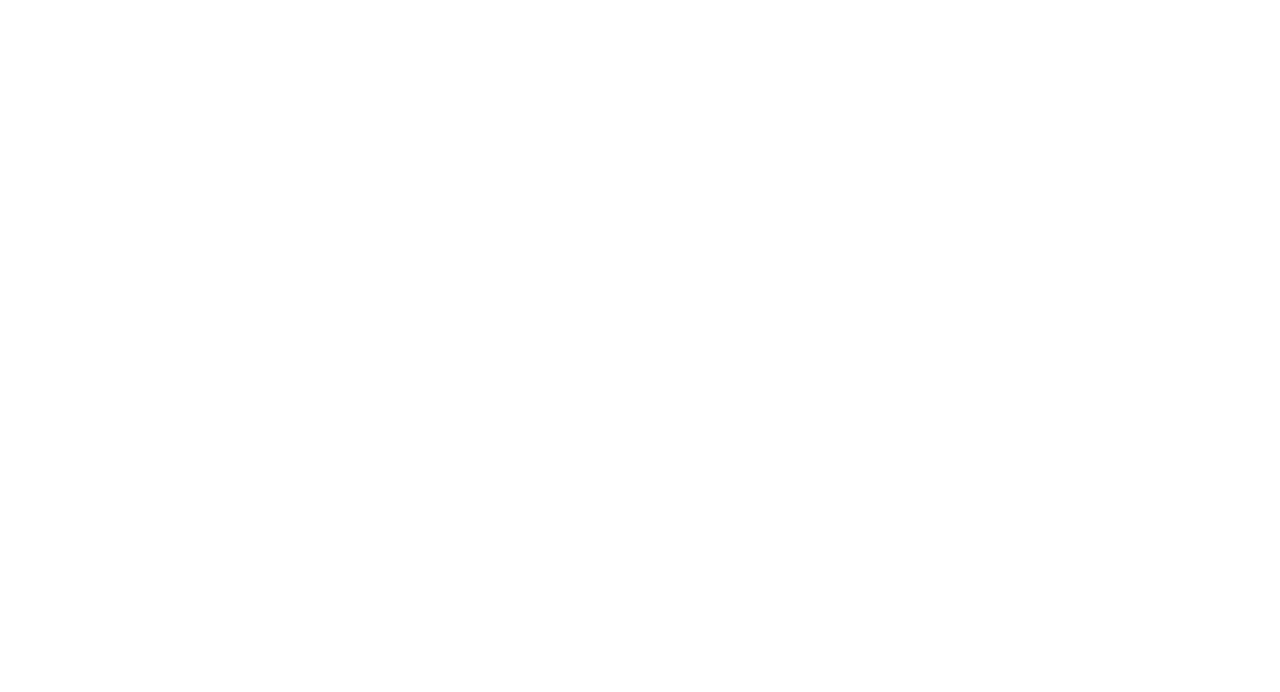
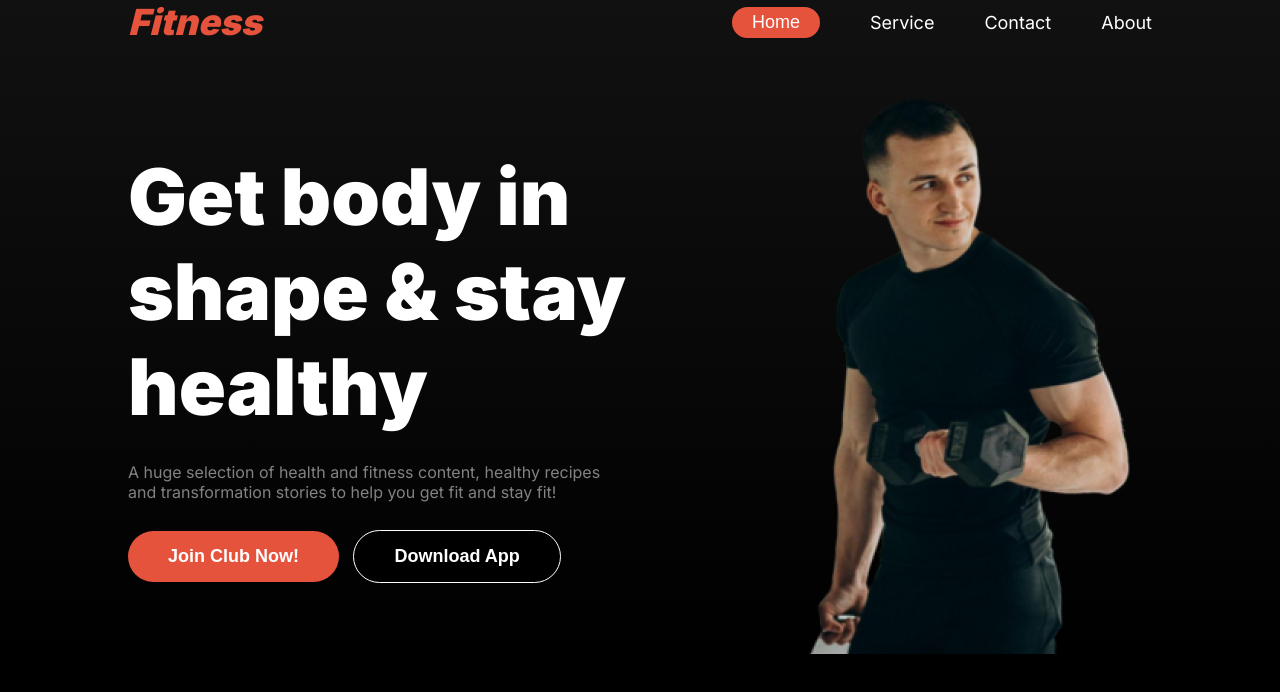
Before and after one commit to AymanSupto/assignment-two, a plain HTML site: page index.html in a window 1280 px wide. Drawn offline with Linux system fonts and the light colour scheme.

Commit message:
nav and banner section

```diff
--- a/index.html
+++ b/index.html
@@ -4,8 +4,30 @@
     <meta charset="UTF-8">
     <meta name="viewport" content="width=device-width, initial-scale=1.0">
     <title>Fitness</title>
+    <link rel="stylesheet" href="styles/styles.css">
 </head>
 <body>
-
+    <header class="banner-navbar">
+        <nav class="navbar">
+            <h1><i>Fitness</i></h1>
+            <ul>
+                <li><button>Home</button></li>
+                <li>Service</li>
+                <li>Contact</li>
+                <li>About</li>
+            </ul>
+       </nav>
+       <section class="banner-container">
+        <div class="banner-text">
+           <h1>Get body in <br>shape & stay <br> healthy</h1>
+           <p>A huge selection of health and fitness content, healthy recipes <br>and transformation stories to help you get fit and stay fit!</p>
+           <button class="join">Join Club Now!</button>
+           <button class="Download">Download App</button>
+        </div>
+        <div class="banner-image">
+            <img src="images/Images 2.png" alt="">
+        </div>
+       </section>
+    </header>
 </body>
 </html>
--- a/styles/styles.css
+++ b/styles/styles.css
@@ -0,0 +1,96 @@
+@import url('https://fonts.googleapis.com/css2?family=Inter:wght@100..900&display=swap');
+
+*{
+    margin: 0;
+}
+
+
+body{
+    font-family: "Inter", sans-serif;
+    background-color: black;
+}
+
+/* navbar */
+
+.navbar{
+    display: flex;
+    justify-content: space-between;
+    align-items: center;
+    width: 80%;
+    margin: 0px auto;
+}
+
+.navbar h1{
+    color: rgb(230, 83, 60);
+    font-size: 2.25rem;
+    font-weight: 900;
+}
+.navbar ul{
+    display: flex;
+    align-items: center;
+    gap: 50px;
+    list-style: none;
+}
+
+.navbar ul li{
+    font-size: 1.125rem;
+    font-weight: 400;
+    color: rgb(255, 255, 255);;
+}
+
+.navbar button{
+    background-color: rgb(230, 83, 60);
+    color: rgb(255, 255, 255);
+    font-size: 1.125rem;
+    font-weight: 500;
+    padding: 5px 20px;
+    border: none;
+    border-radius: 50px;
+}
+
+/* banner */
+
+.banner-container{
+    display: flex;
+    justify-content: space-between;
+    align-items: center;
+    width: 80%;
+    margin: 30px auto;
+}
+
+.banner-text h1{
+    color: black;
+    font-family: Inter;
+    font-size: 4.875rem;
+    font-weight: 900;
+    margin-bottom: 28px;
+    color: rgb(255, 255, 255);;
+}
+.banner-text p{
+    font-size: 1rem;
+    font-weight: 400;
+    margin-bottom: 28px;
+    color: rgba(255, 255, 255, 0.5);
+}
+.banner-text .join{
+    padding: 15px 40px;
+    font-size: 1.125rem;
+    font-weight: 600;
+    border: none;
+    border-radius: 42px;
+    color: rgb(255, 255, 255);
+    background: rgb(230, 83, 60)
+}
+.banner-text .Download{
+    margin-left: 10px;
+    padding: 15px 40px;
+    font-size: 1.125rem;
+    font-weight: 600;
+    border: 1px solid white;
+    border-radius: 42px;
+    background-color: black;
+    color: rgb(255, 255, 255);;
+}
+.banner-navbar{
+    background: linear-gradient(180deg, rgb(17, 17, 17),rgba(119, 119, 119, 0) 100%);
+}
```
